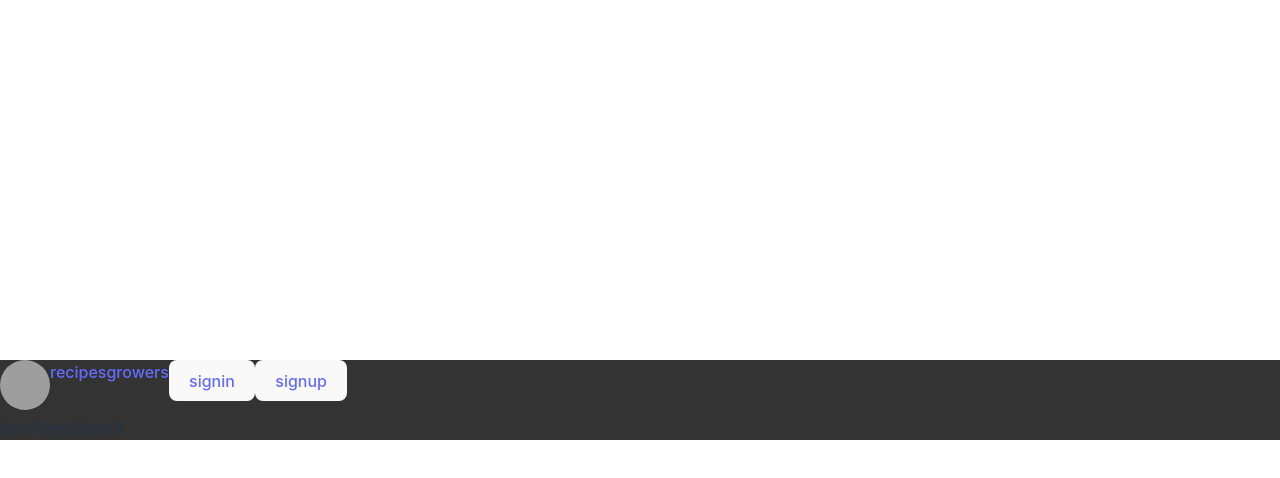
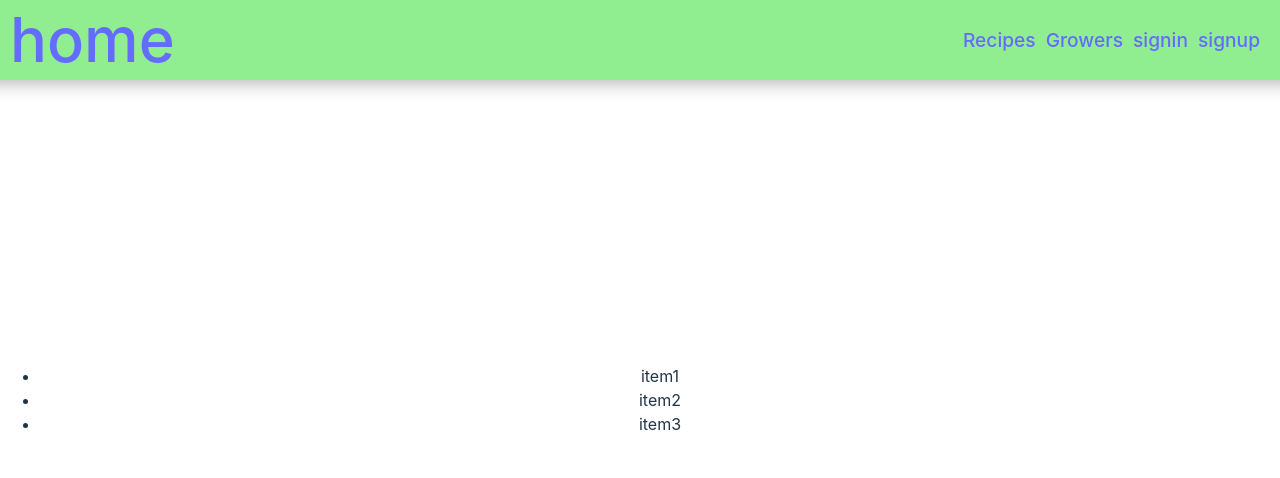
Before and after one commit to Arnaud541/AmapCo-Front, a React (Vite) app in the folder amap/: page / in a window 1280 px wide. Shown: the top 478 px of the page. Built offline with nearby package versions, Linux system fonts and the light colour scheme; grey boxes are pictures that could not be loaded.

Commit message:
commit plus de pages et début navbar

```diff
--- /dev/null
+++ b/amap/src/components/Navbar/MenuData.jsx
@@ -0,0 +1,22 @@
+export const MenuData = [
+    {
+        title: "Recipes",
+        url: "/recipes",
+        cName: "navLinks"
+    },
+    {
+        title: "Growers",
+        url: "/grower",
+        cName: "navLinks"
+    },
+    {
+        title: "signin",
+        url: "/signin",
+        cName: "navLinks"
+    },
+    {
+        title: "signup",
+        url: "/signup",
+        cName: "navLinks"
+    }
+]
--- a/amap/src/components/Navbar/Navbar.css
+++ b/amap/src/components/Navbar/Navbar.css
@@ -1,33 +1,44 @@
-ul {
-    list-style-type: none;
-    margin: 0;
-    padding: 0;
-    overflow: hidden;
-    background-color: #333;
+.NavbarItems {
+    display: flex;
+    justify-content: space-between;
+    align-items: center;
+    font-size: 1.2rem;
+    padding: 0 30px;
+    background-color: lightgreen;
+    box-shadow: 0 5px 15px rgb(0, 0, 0,0.25);
+    width: 100%;
+    height: 80px;
+    left: 50%;
+    transform: translate(-50%);
+
+
+    position: fixed;
+    top: 0;
 }
 
-li {
-    float: left;
-}
-
-li Link {
-    display: block;
+a {
     color: white;
-    text-align: center;
-    padding: 14px 16px;
     text-decoration: none;
 }
 
-  li a:hover {
-    background-color: #111;
+
+.logo_1 {
+    padding-left: 10px;
+    color: white;
+    justify-self: start;
+    cursor: pointer;
 }
 
-img {
-    border-radius: 50%;
-    height: 50px;
-    width: 50px;
+.nav-menu {
+    display: grid;
+    grid-template-columns: repeat(6, auto);
+    grid-gap: 10px;
+    list-style: none;
+    align-items: center;
+    text-align: center;
+    justify-content: end;
 }
 
-ul li button {
-    float: right;
+.nav-links {
+    text-decoration: none;
 }
--- a/amap/src/components/Navbar/Navbar.jsx
+++ b/amap/src/components/Navbar/Navbar.jsx
@@ -1,19 +1,29 @@
 import React from "react";
 import { Link } from "react-router-dom";
+import { Component } from "react";
+import { MenuData } from "./MenuData";
 
 import "./Navbar.css";
 
 function Navbar() {
     return (
         <>
-        <ul>
-            <li><Link to="/"><img className="brand-logo" src="https://cdn.discordapp.com/attachments/1029748840015863830/1052562377893232800/Hamapiens.png"/></Link></li>
-            <li> <Link to="/recipes" >recipes</Link></li>
-            <li> <Link to="/grower" >growers</Link></li>
+        <nav className="NavbarItems">
 
-            <li> <button className="button"><Link to="/signin" >signin</Link></button></li>
-            <li> <button className="button"> <Link to="/signup" >signup</Link></button></li>
+            <h1 className="logo_1">
+                <Link to="/">home</Link>
+            </h1>
+
+            <ul className="nav-menu">
+            {MenuData.map((item, index)=>{console.log(index)
+                return (
+                   <li key={index}>
+                    <Link to={item.url} className="cName">{item.title}</Link>
+                   </li>
+                )
+            })}
         </ul>
+        </nav>
         </>
     );
 };
```
